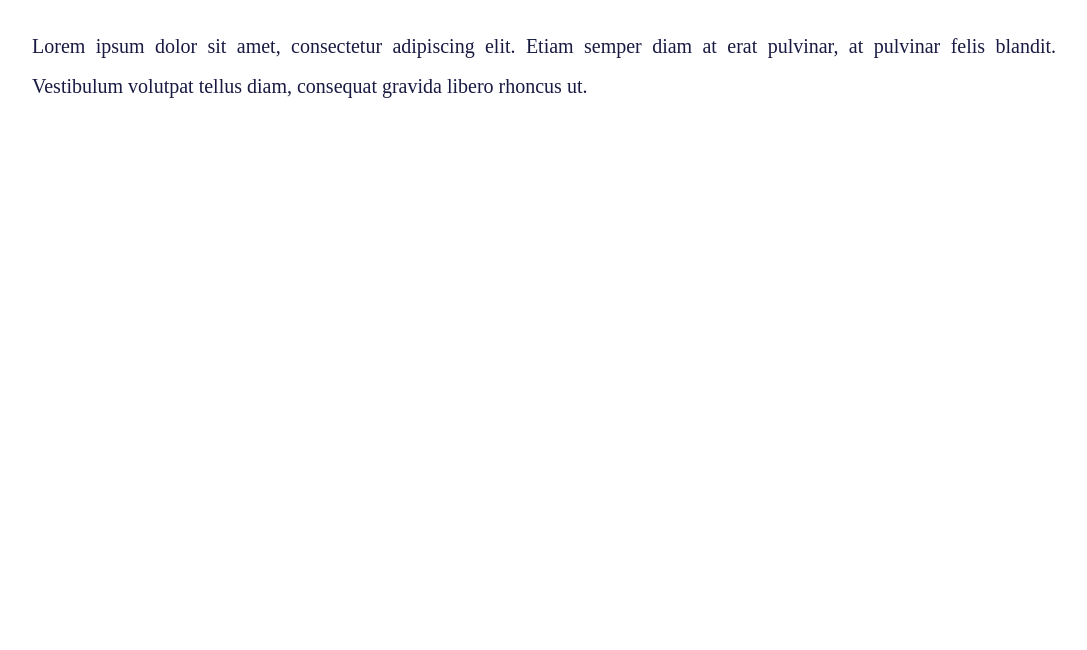
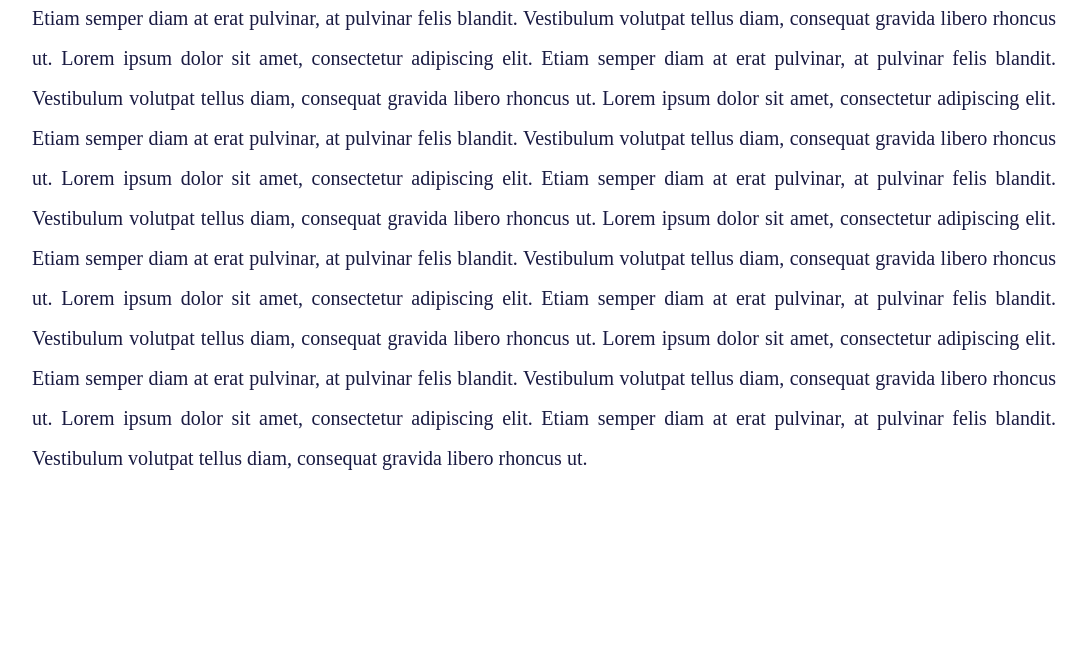
Before and after one commit to alahahus/alahatest2, a plain HTML site: page index.html in a window 1280 px wide. Shown: the part 150-800 px from the top of the page, without its empty margins (96-1183 px from the left). Drawn offline with Linux system fonts and the light colour scheme; a web font is replaced by a local one.

Commit message:
Update index.html

```diff
--- a/index.html
+++ b/index.html
@@ -31,7 +31,15 @@
 	<body>
 
 	<div class="d">
-<h2>text-align: justify:</h2>
-<p>Lorem ipsum dolor sit amet, consectetur adipiscing elit. Etiam semper diam at erat pulvinar, at pulvinar felis blandit. Vestibulum volutpat tellus diam, consequat gravida libero rhoncus ut.</p>
+
+<p>Lorem ipsum dolor sit amet, consectetur adipiscing elit. Etiam semper diam at erat pulvinar, at pulvinar felis blandit. Vestibulum volutpat tellus diam, consequat gravida libero rhoncus ut.
+Lorem ipsum dolor sit amet, consectetur adipiscing elit. Etiam semper diam at erat pulvinar, at pulvinar felis blandit. Vestibulum volutpat tellus diam, consequat gravida libero rhoncus ut.
+	Lorem ipsum dolor sit amet, consectetur adipiscing elit. Etiam semper diam at erat pulvinar, at pulvinar felis blandit. Vestibulum volutpat tellus diam, consequat gravida libero rhoncus ut.
+	Lorem ipsum dolor sit amet, consectetur adipiscing elit. Etiam semper diam at erat pulvinar, at pulvinar felis blandit. Vestibulum volutpat tellus diam, consequat gravida libero rhoncus ut.
+	Lorem ipsum dolor sit amet, consectetur adipiscing elit. Etiam semper diam at erat pulvinar, at pulvinar felis blandit. Vestibulum volutpat tellus diam, consequat gravida libero rhoncus ut.
+	Lorem ipsum dolor sit amet, consectetur adipiscing elit. Etiam semper diam at erat pulvinar, at pulvinar felis blandit. Vestibulum volutpat tellus diam, consequat gravida libero rhoncus ut.
+		Lorem ipsum dolor sit amet, consectetur adipiscing elit. Etiam semper diam at erat pulvinar, at pulvinar felis blandit. Vestibulum volutpat tellus diam, consequat gravida libero rhoncus ut.
+		Lorem ipsum dolor sit amet, consectetur adipiscing elit. Etiam semper diam at erat pulvinar, at pulvinar felis blandit. Vestibulum volutpat tellus diam, consequat gravida libero rhoncus ut.
+		Lorem ipsum dolor sit amet, consectetur adipiscing elit. Etiam semper diam at erat pulvinar, at pulvinar felis blandit. Vestibulum volutpat tellus diam, consequat gravida libero rhoncus ut.</p>
 		</body>
 </html>
```
